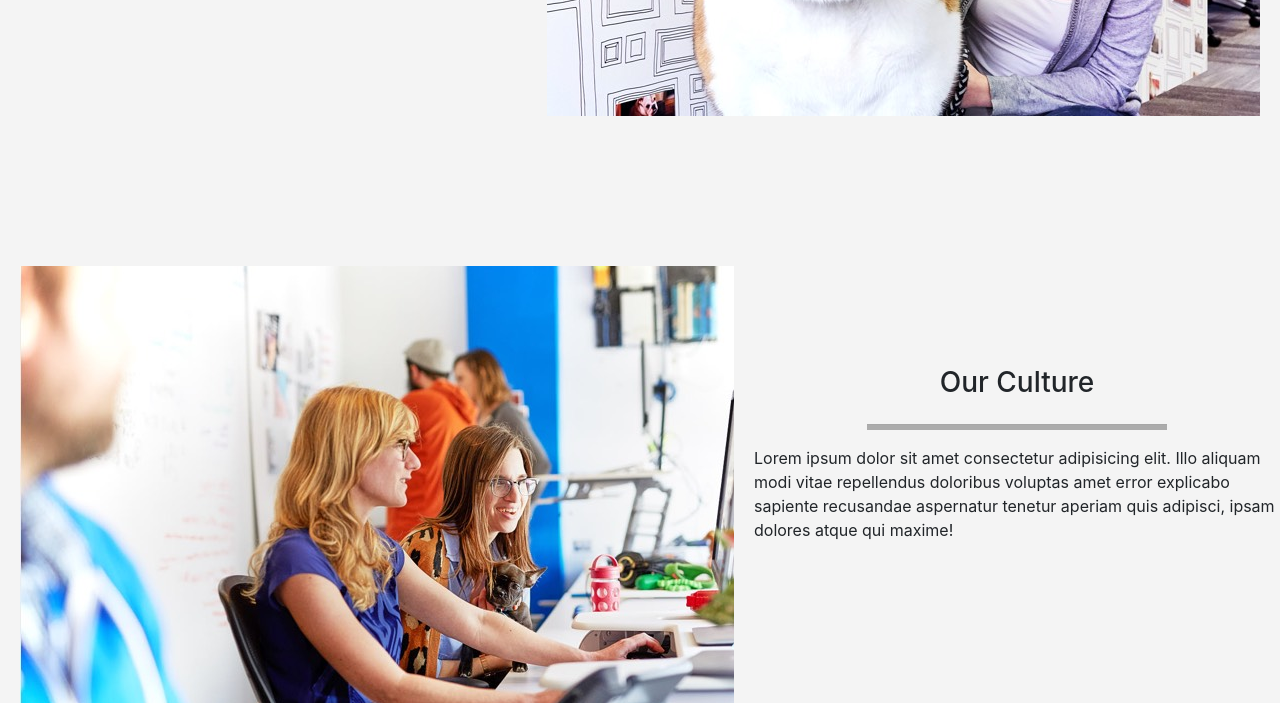
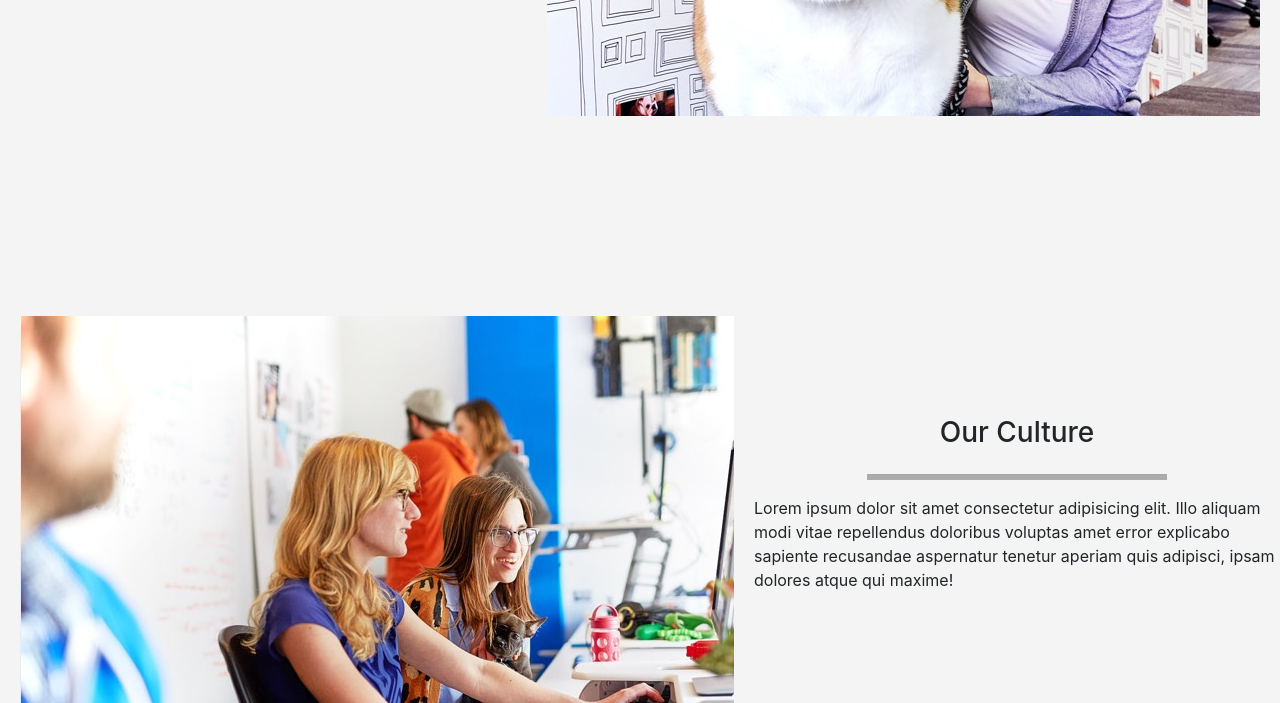
Before and after one commit to mjarman1/PetStore, a plain HTML site: page about.html in a window 1280 px wide. Shown: the part 1750-2453 px from the top of the page. Drawn offline with nearby package versions, Linux system fonts and the light colour scheme.

Commit message:
small error fix

```diff
--- a/about.html
+++ b/about.html
@@ -69,7 +69,7 @@
         <img style="margin-top: 250px;margin-left: 20px;margin-right: 20px;" id="bottomContact" src="./contactbttm.jpg" alt="grlwthdog">
         </div>
 
-        <div style="display: flex; flex-direction: row;">
+        <div style="display: flex; flex-direction: row;margin-bottom: 20px; margin-top: 50px;">
           <img style="margin-top: 150px;margin-left: 20px;margin-right: 20px;" id="TopContact" src="./about-our-culture.20171226.jpg" alt="manwthdog">
 
             <div style="display:flex; flex-direction: column; margin-top: 250px;">
@@ -87,7 +87,7 @@
             </div>
             <div style="color: white;"><i class="far fa-copyright"></i>Best Pet LLC </div>
             <div>
-             <a href="#"> <i class="fab fa-youtube"></i></a>
+             <a href="#"><i class="fab fa-youtube"></i></a>
              <a href="#"><i class="fab fa-facebook"></i></a>
              <a href="#"><i class="fab fa-twitter"></i></a>
              <a href="#"><i class="fab fa-linkedin"></i></a>
```
